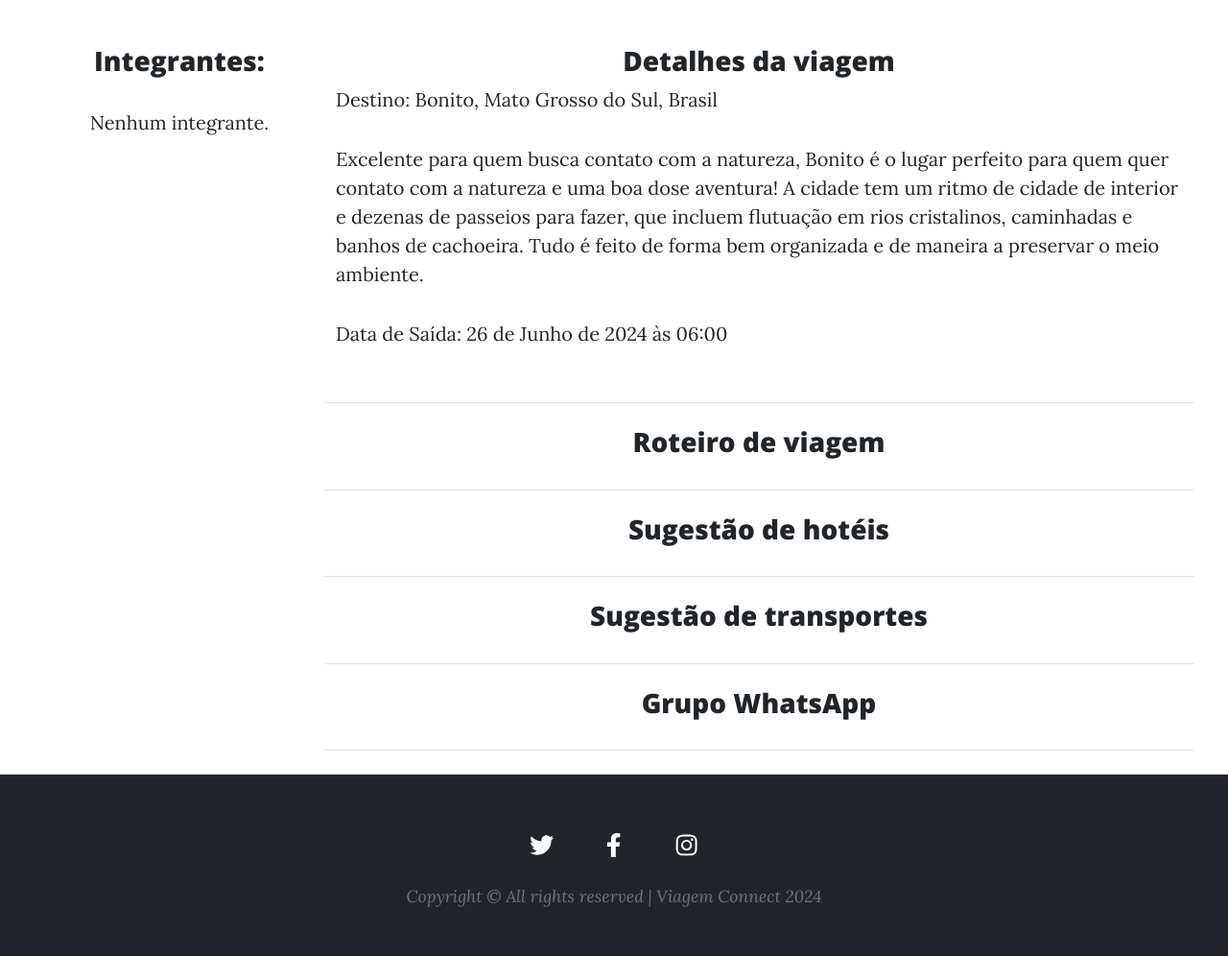
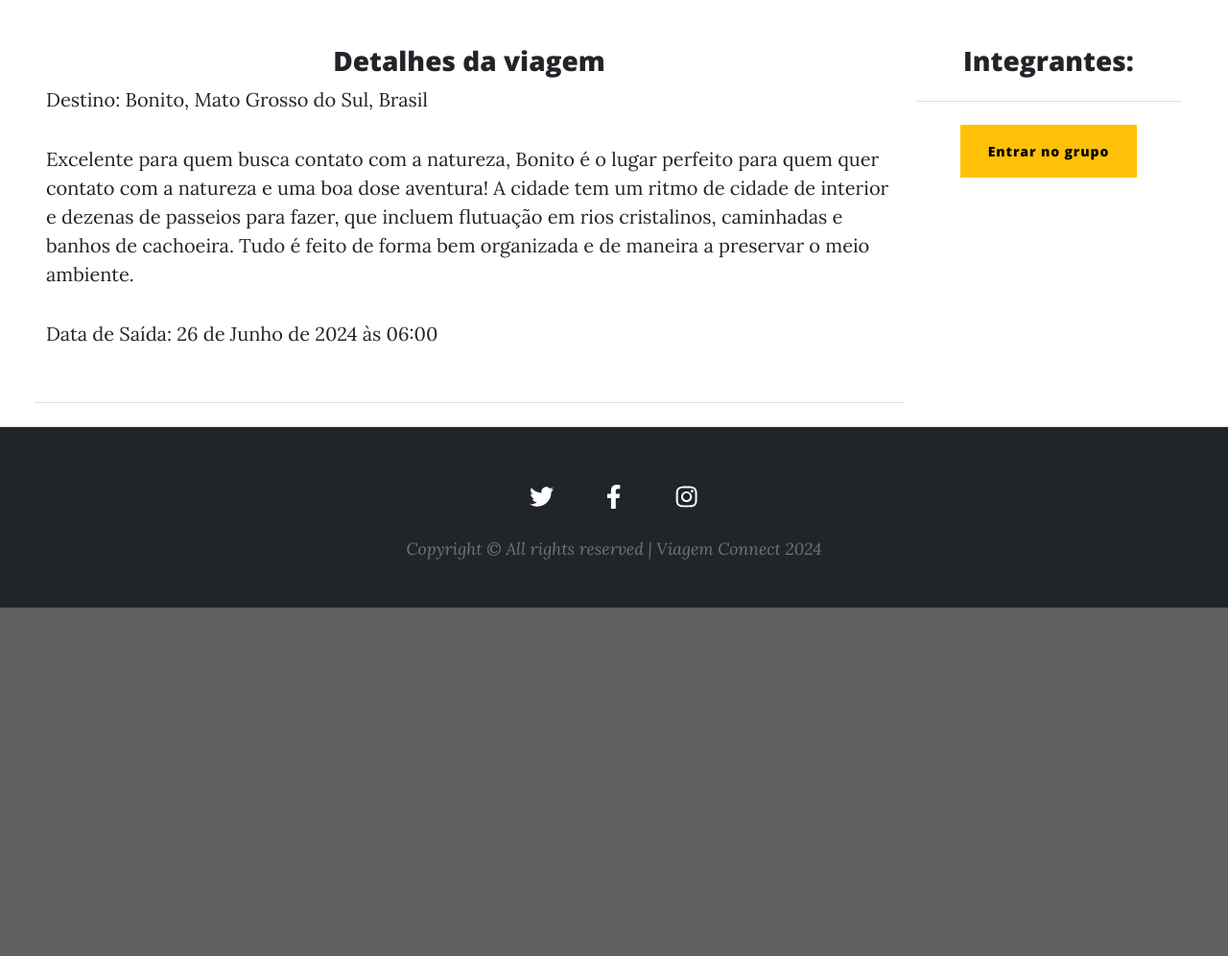
Before and after one commit to GabrielDiniz05/viajemConnectPUC, a Django app: a page that uses aplicacao/templates/aplicacao/viagem-detail.html in a window 1280 px wide. Shown: the part 821-1817 px from the top of the page at 96% size. After the commit the page ends 1454 px from the top, so only its background shows below. Run offline with Django 5.2, Linux system fonts and the light colour scheme; a user stored in the database is signed in; data comes from the database, SQL or seed files in the repository; both versions use the stored data as it was after the commit; some libraries are stand-ins or nearby versions.

Commit message:
Funcionalidade de login, cadastro, pesquisa e criação de grupo e destinos

```diff
--- a/aplicacao/templates/aplicacao/home.html
+++ b/aplicacao/templates/aplicacao/home.html
@@ -14,7 +14,10 @@
         <div class="collapse navbar-collapse" id="navbarResponsive">
             <ul class="navbar-nav ms-auto py-4 py-lg-0">
                 {% if user.is_authenticated %}
-                    <li class="nav-item"><a class="nav-link px-lg-3 py-3 py-lg-4" href="{% url 'logout' %}">Sair</a></li>
+                    <form action="{% url 'logout' %}" method="post">
+                        {% csrf_token %}
+                        <button class="btn btn-primary rounded" type="submit" href="{% url 'logout' %}">Sair</button>
+                    </form>
                 {% else %}
                     <li class="nav-item"><a class="nav-link px-lg-3 py-3 py-lg-4" href="/cadastro">Cadastre-se</a></li>
                     <li class="nav-item"><a class="nav-link px-lg-3 py-3 py-lg-4" href="{% url 'login' %}">Entrar</a></li>
--- a/aplicacao/templates/aplicacao/search.html
+++ b/aplicacao/templates/aplicacao/search.html
@@ -14,7 +14,10 @@
         <div class="collapse navbar-collapse" id="navbarResponsive">
             <ul class="navbar-nav ms-auto py-4 py-lg-0">
                 {% if user.is_authenticated %}
-                    <li class="nav-item"><a class="nav-link px-lg-3 py-3 py-lg-4" href="{% url 'logout' %}">Sair</a></li>
+                    <form action="{% url 'logout' %}" method="post">
+                        {% csrf_token %}
+                        <button class="btn btn-primary rounded" type="submit" href="{% url 'logout' %}">Sair</button>
+                    </form>
                 {% else %}
                     <li class="nav-item"><a class="nav-link px-lg-3 py-3 py-lg-4" href="/cadastro">Cadastre-se</a></li>
                     <li class="nav-item"><a class="nav-link px-lg-3 py-3 py-lg-4" href="{% url 'login' %}">Entrar</a></li>
--- a/aplicacao/templates/aplicacao/search_destinos.html
+++ b/aplicacao/templates/aplicacao/search_destinos.html
@@ -18,7 +18,10 @@
         <div class="collapse navbar-collapse" id="navbarResponsive">
             <ul class="navbar-nav ms-auto py-4 py-lg-0">
                 {% if user.is_authenticated %}
-                    <li class="nav-item"><a class="nav-link px-lg-3 py-3 py-lg-4" href="{% url 'logout' %}">Sair</a></li>
+                    <form action="{% url 'logout' %}" method="post">
+                        {% csrf_token %}
+                        <button class="btn btn-primary rounded" type="submit" href="{% url 'logout' %}">Sair</button>
+                    </form>
                 {% else %}
                     <li class="nav-item"><a class="nav-link px-lg-3 py-3 py-lg-4" href="/cadastro">Cadastre-se</a></li>
                     <li class="nav-item"><a class="nav-link px-lg-3 py-3 py-lg-4" href="{% url 'login' %}">Entrar</a></li>
--- a/aplicacao/templates/aplicacao/viagem-detail.html
+++ b/aplicacao/templates/aplicacao/viagem-detail.html
@@ -18,10 +18,13 @@
         <div class="collapse navbar-collapse" id="navbarResponsive">
             <ul class="navbar-nav ms-auto py-4 py-lg-0">
                 {% if user.is_authenticated %}
-                    <li class="nav-item"><a class="nav-link px-lg-3 py-3 py-lg-4" href="/">Sair</a></li>
+                    <form action="{% url 'logout' %}" method="post">
+                        {% csrf_token %}
+                        <button class="btn btn-primary rounded" type="submit" href="{% url 'logout' %}">Sair</button>
+                    </form>
                 {% else %}
                     <li class="nav-item"><a class="nav-link px-lg-3 py-3 py-lg-4" href="/cadastro">Cadastre-se</a></li>
-                    <li class="nav-item"><a class="nav-link px-lg-3 py-3 py-lg-4" href="accounts/login">Entrar</a></li>
+                    <li class="nav-item"><a class="nav-link px-lg-3 py-3 py-lg-4" href="{% url 'login' %}">Entrar</a></li>
                 {% endif %}
             </ul>
         </div>
@@ -50,16 +53,6 @@
 
 {% block mainContent %}
     <div class="row px-4 px-lg-5">
-        <div class="col-3 text-center">
-            <h3>Integrantes:</h3>
-                {% if object.integrantes.exists %}
-                    {% for integrante in viagem.integrantes.all %}
-                        <p>{{ integrante.username }}</p>
-                    {% endfor %}
-            {% else %}
-                    <p>Nenhum integrante.</p>
-            {% endif %}
-        </div>
         <div class="col-9 text-left">
             <div class="row">
                 <h3 class="text-center">Detalhes da viagem</h3>
@@ -69,6 +62,8 @@
                 <!-- Divider-->
                 <hr class="my-4" />
             </div>
+            {% if user.is_authenticated %}
+                {% if user in object.integrantes.all %}
                     <div class="row">
                         <h3 class="text-center">Roteiro de viagem</h3>
                         <!-- Divider-->
@@ -88,6 +83,46 @@
                         <h3 class="text-center">Grupo WhatsApp</h3>
                         <!-- Divider-->
                         <hr class="my-4" />
+                    </div>
+                {% endif %}
+            {% endif %}
+        </div>
+
+        <div class="col-3 text-center">
+            <div class="row">
+                <div class="col-12">
+                    <h3>Integrantes:</h3>
+                    {% if user.is_authenticated %}
+                        {% if user in object.integrantes.all %}
+                            {% if object.integrantes.exists %}
+                                {% for integrante in viagem.integrantes.all %}
+                                    <p>{{ integrante.username }}</p>
+                                {% endfor %}
+                            {% else %}
+                                    <p>Nenhum integrante.</p>
+                            {% endif %}
+                        {% endif %}
+                    {% endif %}
+                    <!-- Divider-->
+                    <hr class="my-4" />
+                </div>
+            </div>
+            <div class="row text-center justify-content-center">
+                {% if user.is_authenticated %}
+                    {% if user not in object.integrantes.all %}
+                        <form method="post" action="{% url 'join-viagem' object.slug %}">
+                            {% csrf_token %}
+                            <button class="btn btn-warning" type="submit">Entrar no grupo</button>
+                        </form>
+                    {% else %}
+                        <form method="post" action="{% url 'leave-viagem' object.slug %}">
+                            {% csrf_token %}
+                            <button class="btn btn-warning" type="submit">Sair do grupo</button>
+                        </form>
+                    {% endif %}
+                {% else %}
+                    <p><a href="{% url 'login' %}">Faça login para entrar no grupo.</a></p>
+                {% endif %}
             </div>
         </div>
     </div>
--- a/aplicacao/urls.py
+++ b/aplicacao/urls.py
@@ -6,9 +6,11 @@ urlpatterns = [
     path('', views.HomeView, name='start-page'),
     path('login/', views.LoginView, name='login'),
     path('logout/', views.LogoutView, name='logout'),
+    path('cadastro/', views.CadastroView, name='cadastro'),
     path('home/', views.AplicacaoListViewSearch.as_view(), name='home'),
     path('search/', views.search_destinos, name='search'),
     path('viagem/<slug:slug>/', views.AplicacaoDetailView.as_view(), name='viagem-detail'),
-    path('cadastro/', views.CadastroView, name='cadastro'),
+    path('viagem/<slug:slug>/join', views.join_viagem, name='join-viagem'),
+    path('viagem/<slug:slug>/leave/',views.leave_viagem, name='leave-viagem'),
 
 ]
--- a/aplicacao/views.py
+++ b/aplicacao/views.py
@@ -1,4 +1,5 @@
 from django.shortcuts import render, redirect
+from django.urls import reverse
 from django.views.generic import ListView, DetailView
 from django.contrib.auth import logout
 from django.contrib.auth import authenticate, login
@@ -6,6 +7,8 @@ from django.contrib.auth.decorators import login_required
 from . models import Viagem, Destino
 from django.contrib.auth.models import User
 from django.contrib.auth.hashers import make_password
+from django.shortcuts import get_object_or_404
+from django.http import HttpResponseRedirect
 
 
 def HomeView(request):
@@ -67,3 +70,20 @@ def search_destinos(request):
         query = request.GET.get('query')
         destinos = Destino.objects.filter(nome__icontains=query)
         return render(request, 'aplicacao/search_destinos.html', {'destinos': destinos, 'query':query})
+
+
+@login_required
+def join_viagem(request, slug):
+    viagem = get_object_or_404(Viagem, slug=slug)
+    if request.user not in viagem.integrantes.all():
+        viagem.integrantes.add(request.user)
+        viagem.save()
+    return HttpResponseRedirect(reverse('viagem-detail', args=[slug]))
+
+@login_required
+def leave_viagem(request, slug):
+    viagem = get_object_or_404(Viagem, slug=slug)
+    if request.user in viagem.integrantes.all():
+        viagem.integrantes.remove(request.user)
+        viagem.save()
+    return HttpResponseRedirect(reverse('viagem-detail', args=[slug]))
```
Also changed, not shown: db.sqlite3. Lines whose indentation alone changed are shown as unchanged.
